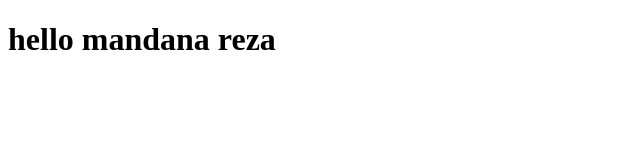
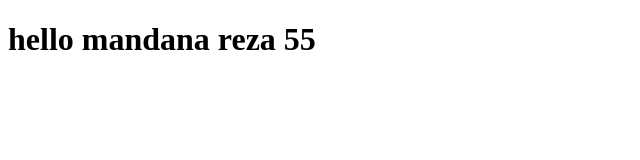
Before and after one commit to pourya1999/redux-starter, a website built with webpack: page hello.html in a window 1280 px wide. Shown: the full height of the page, 0-640 px from the left. Built offline with nearby package versions, Linux system fonts and the light colour scheme.

Commit message:
Update hello.html

```diff
--- a/hello.html
+++ b/hello.html
@@ -6,6 +6,6 @@
     <title>Title</title>
   </head>
   <body>
-    <h1>hello mandana reza</h1>
+    <h1>hello mandana reza 55</h1>
   </body>
 </html>
```
